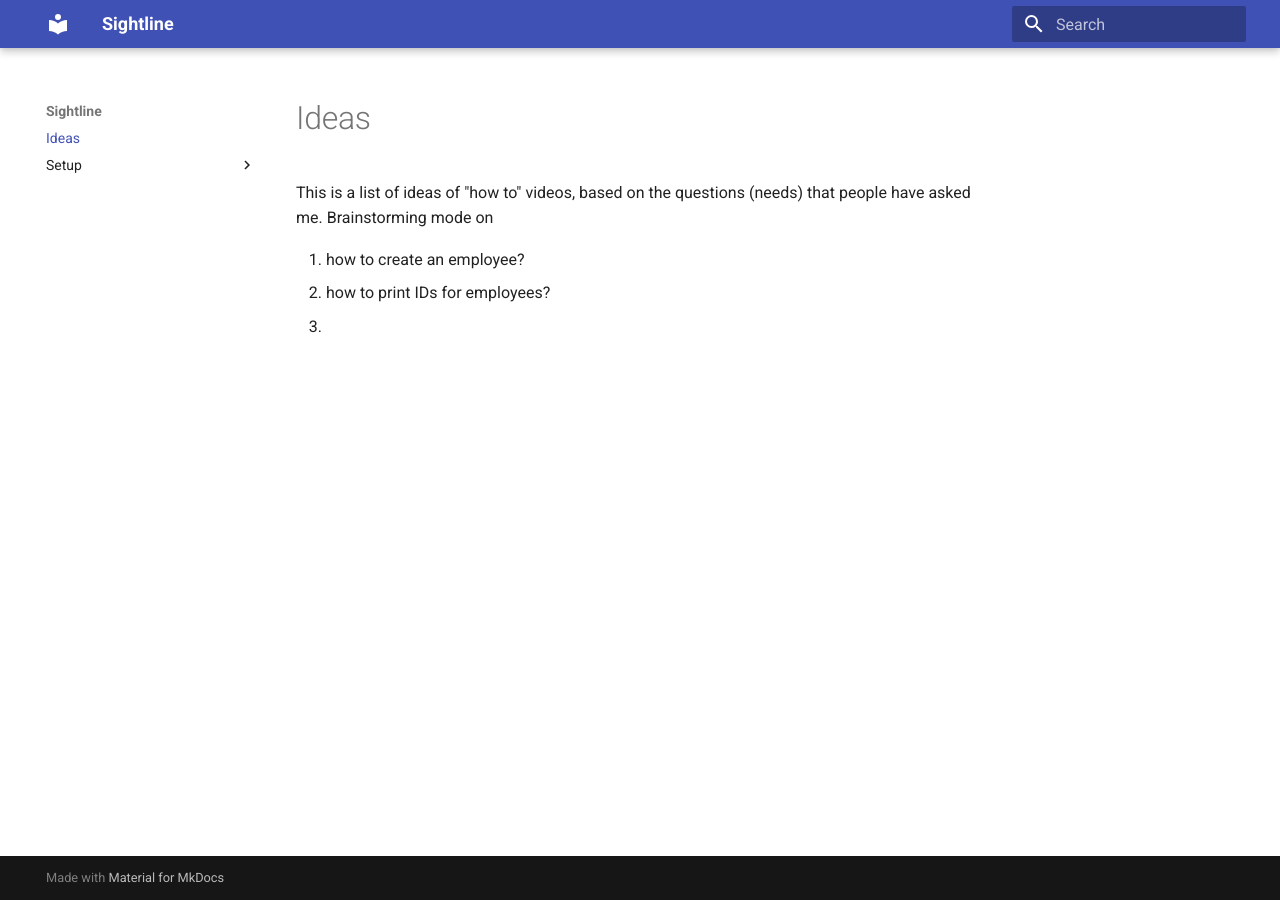
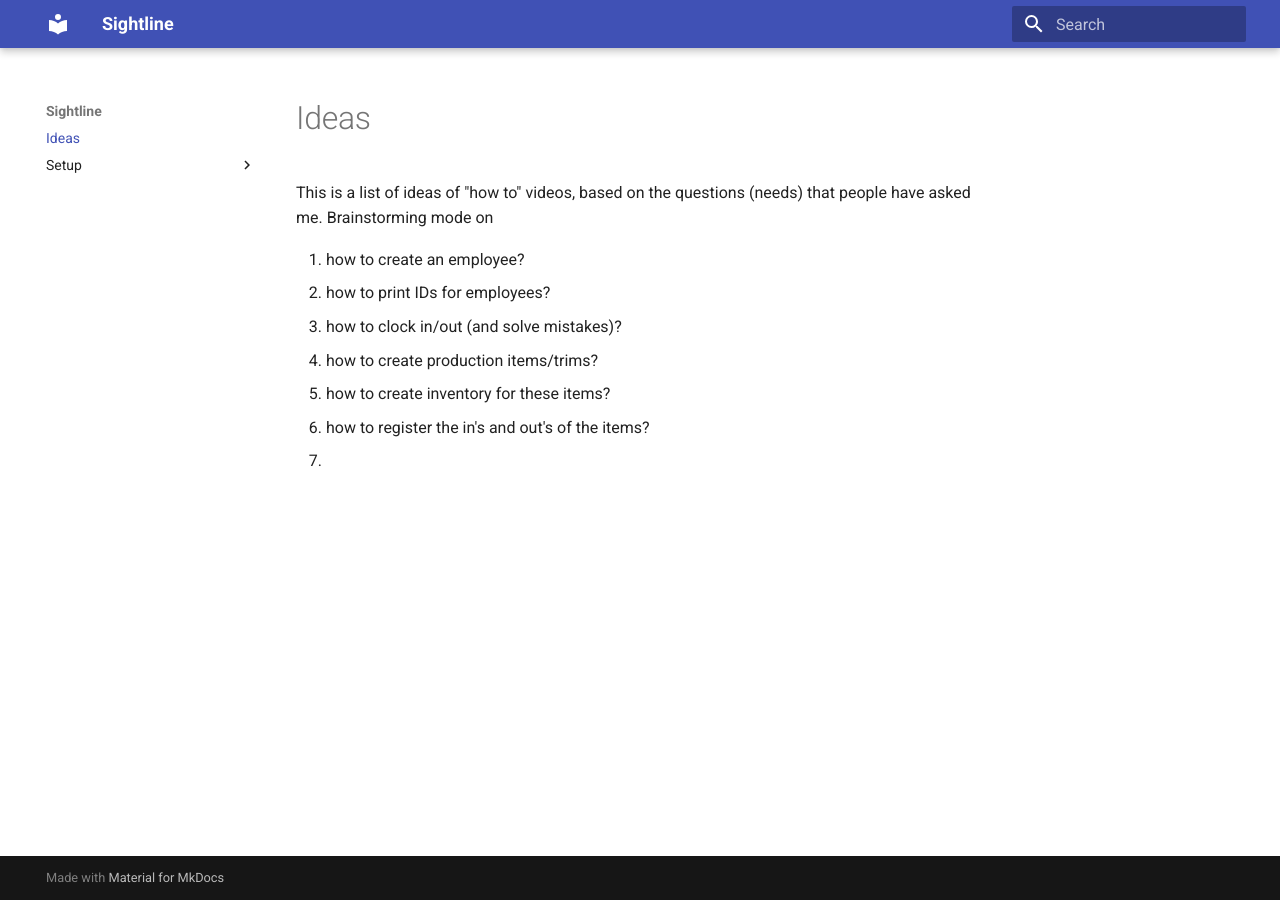
Before and after one commit to LZTek-io/LTek-io, an MkDocs documentation site: the page built from docs/Ideas.md, in a window 1280 px wide. Built offline with MkDocs 1.6.1 and Material for MkDocs 9.7.7, drawn with Linux system fonts in a browser that asks for light colours.

Commit message:
keep adding to the list of ideas of videos

```diff
--- a/docs/Ideas.md
+++ b/docs/Ideas.md
@@ -2,4 +2,8 @@ This is a list of ideas of "how to" videos, based on the questions (needs) that
 
 1. how to create an employee?
 2. how to print IDs for employees?
-3.
+3. how to clock in/out (and solve mistakes)?
+4. how to create production items/trims?
+5. how to create inventory for these items?
+6. how to register the in's and out's of the items?
+7.
```
Also changed, not shown: docs/Setup/1. HR Manager.md (renamed from docs/Setup/HR Manager.md), docs/Setup/2. Equipment Manager.md (renamed from docs/Setup/Equipment Manager.md), docs/Setup/3. Inventory Control.md (renamed from docs/Setup/Inventory Control.md), docs/Setup/4. Quality Center.md (renamed from docs/Setup/Quality Center.md), docs/Setup/5. Sightline ERP.md (added), docs/Setup/Sightline ERP.md (deleted).
